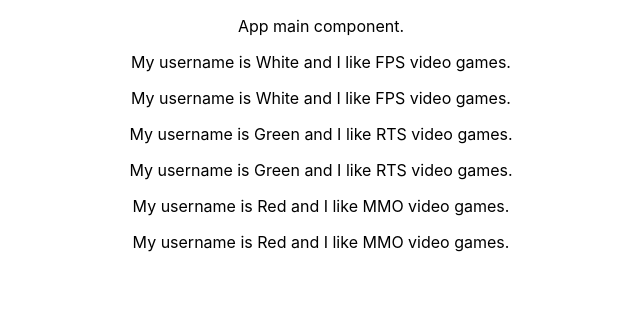
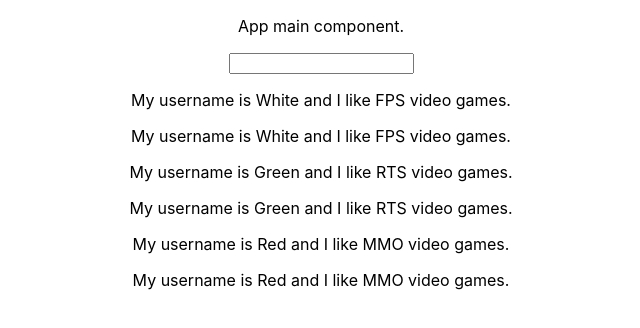
Before and after one commit to yros1/reactjs-the-base-syntax, a React (Create React App) app: page / in a window 1280 px wide. Shown: the top 328 px of the page, without its empty margins (319-959 px from the left). Built offline with nearby package versions, Linux system fonts and the light colour scheme.

Commit message:
Pass event-handler method to UserInput and bind it to input-change event

```diff
--- a/src/App.js
+++ b/src/App.js
@@ -23,10 +23,22 @@ class App extends Component {
     })
   }
 
+  usernameChangedHandler = (event) => {
+    this.setState({
+      userOutput: [
+        { username: 'Pink', genre: 'FPS' },
+        { username: event.target.value, genre: 'Sport' },
+        { username: 'Red', genre: 'MMO'}
+      ]
+    })
+  }
   render() {
     return (
       <div className="App">
         <p>App main component.</p>
+        <UserInput changed={this.usernameChangedHandler}>input component</UserInput>
+
+
         <UserOutput username={this.state.userOutput[0].username}
                     genre={this.state.userOutput[0].genre} />
         <UserOutput username={this.state.userOutput[1].username}
--- a/src/UserInput/UserInput.js
+++ b/src/UserInput/UserInput.js
@@ -3,7 +3,8 @@ import React from 'react';
 const userInput = (props) => {
     return(
         <div>
-            <input type="text"></input>
+            {/* <input type="text" onChange={props.changed} value={props.name} ></input> */}
+            <input type="text" onChange={props.changed}></input>
         </div>
     )
 };
```
